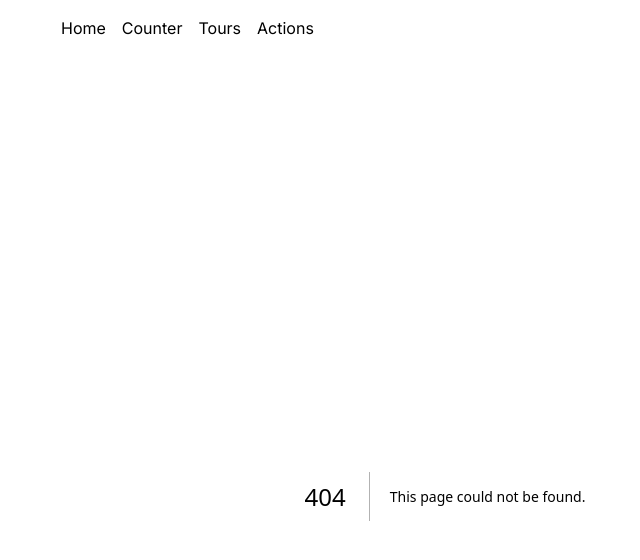
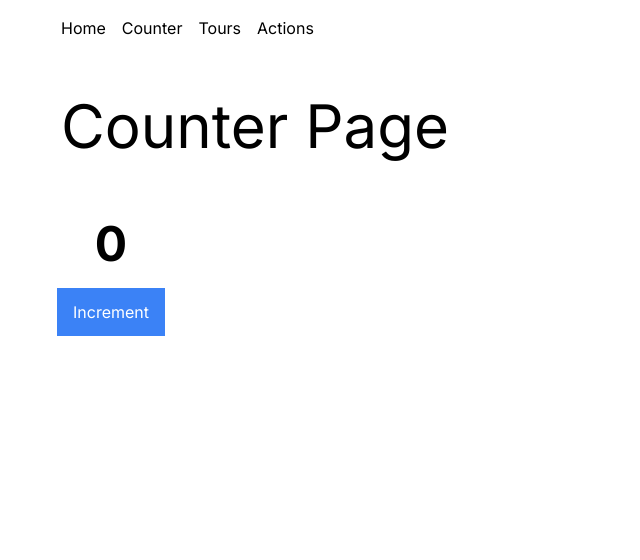
Before and after one commit to thatsehannah/cool-nextjs-proj, a Next.js app: page /counter in a window 1280 px wide. Before the commit this address had no page. Shown: the top 560 px of the page, without its empty margins (195-835 px from the left). Built offline with nearby package versions, Linux system fonts and the light colour scheme.

Commit message:
created counter client component and its server component

```diff
--- /dev/null
+++ b/app/counter/page.tsx
@@ -0,0 +1,13 @@
+import Counter from '@/components/Counter';
+import React from 'react';
+
+const CounterPage = () => {
+  return (
+    <section>
+      <h1 className='text-6xl mb-16'>Counter Page</h1>
+      <Counter />
+    </section>
+  );
+};
+
+export default CounterPage;
--- /dev/null
+++ b/components/Counter.tsx
@@ -0,0 +1,19 @@
+'use client';
+import React, { useState } from 'react';
+
+const Counter = () => {
+  const [count, setCount] = useState(0);
+  return (
+    <div className='flex flex-col items-center w-[100px]'>
+      <p className='text-5xl font-bold'>{count}</p>
+      <button
+        onClick={() => setCount(count + 1)}
+        className='bg-blue-500 text-white px-4 py-3 mt-5'
+      >
+        Increment
+      </button>
+    </div>
+  );
+};
+
+export default Counter;
```
